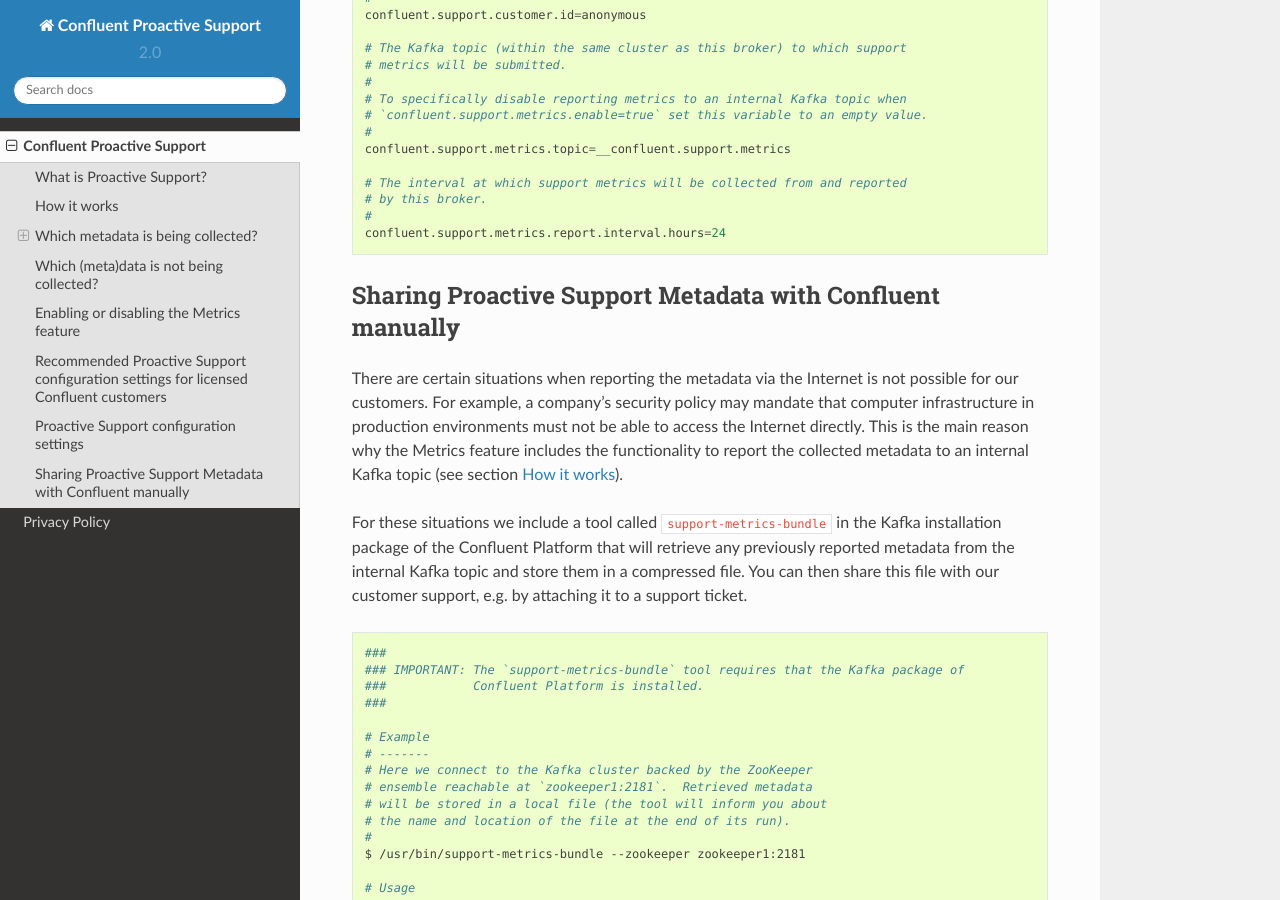
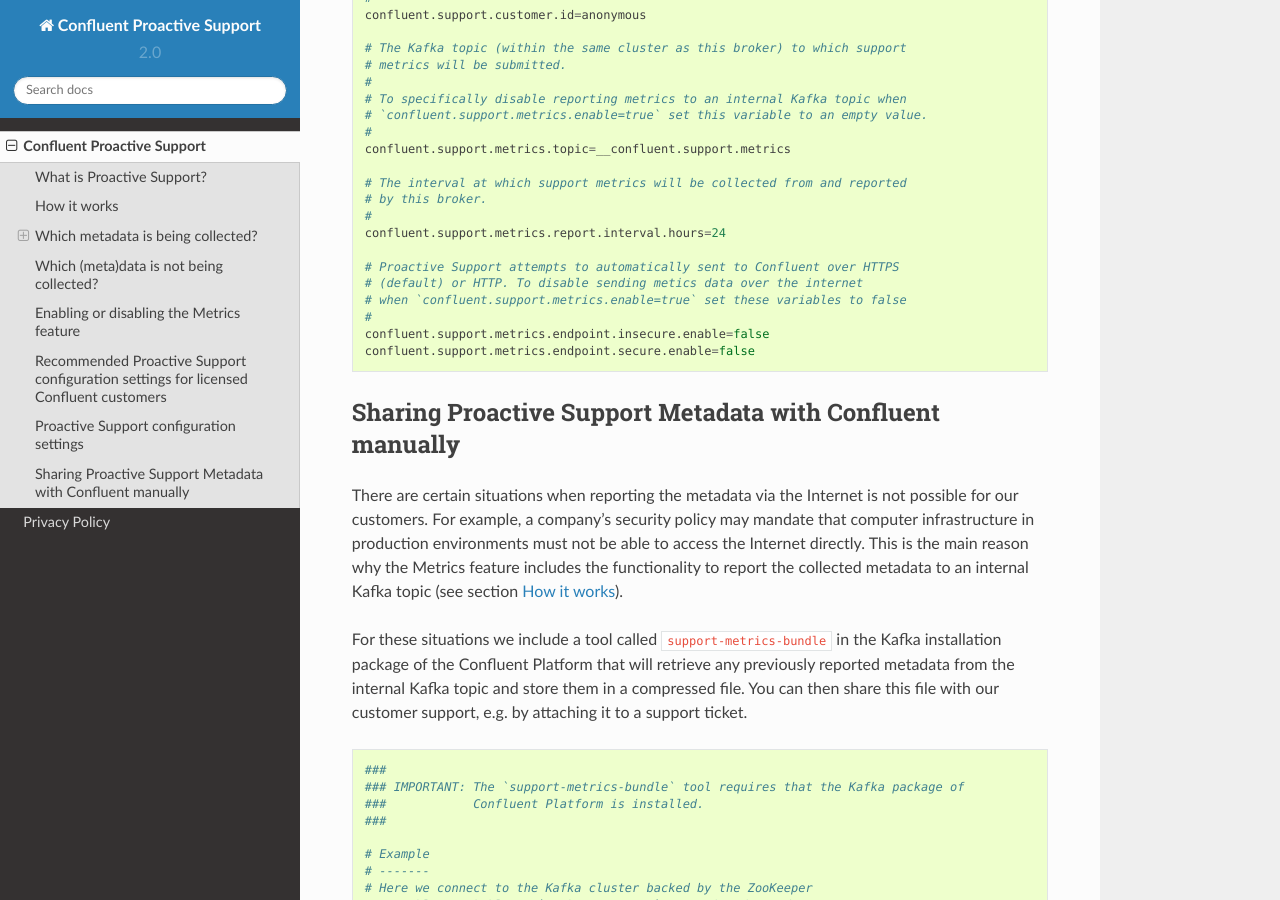
Before and after one commit to mohnishbasha/support-metrics-client, a Sphinx documentation site: the page built from docs/proactive-support.rst, in a window 1280 px wide and 900 px high, scrolled down 3560 px. Built offline with Sphinx 7.4.7 and the Read the Docs theme 2.0.0, drawn with Linux system fonts in a browser that asks for light colours.

Commit message:
Added note about disabling sending over the internet

```diff
--- a/docs/proactive-support.rst
+++ b/docs/proactive-support.rst
@@ -149,6 +149,12 @@
     #
     confluent.support.metrics.report.interval.hours=24
 
+    # Proactive Support attempts to automatically sent to Confluent over HTTPS
+    # (default) or HTTP. To disable sending metics data over the internet
+    # when `confluent.support.metrics.enable=true` set these variables to false
+    #
+    confluent.support.metrics.endpoint.insecure.enable=false
+    confluent.support.metrics.endpoint.secure.enable=false
 
 .. _ps-sharing-metadata-manually:
 
```
